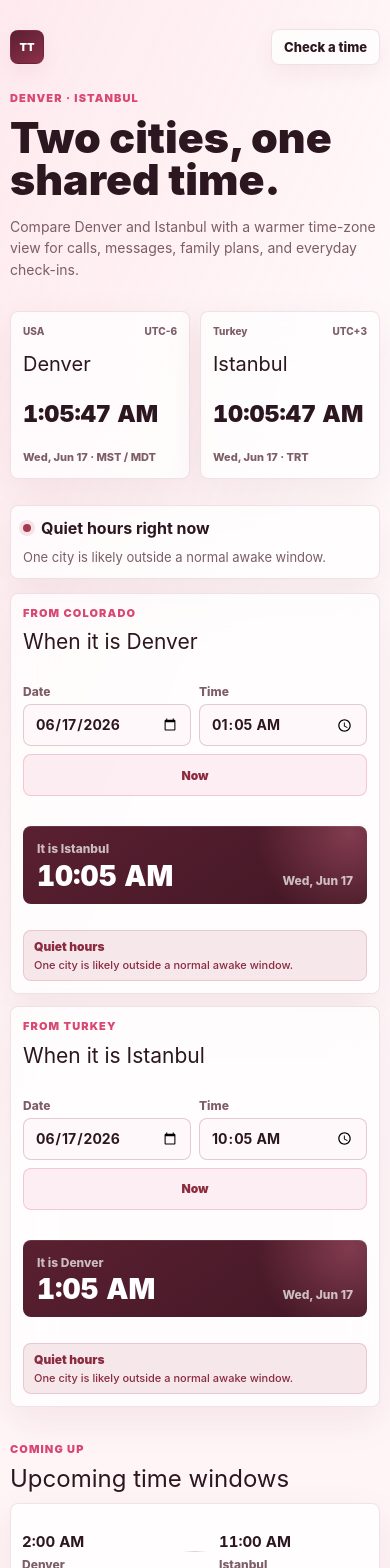
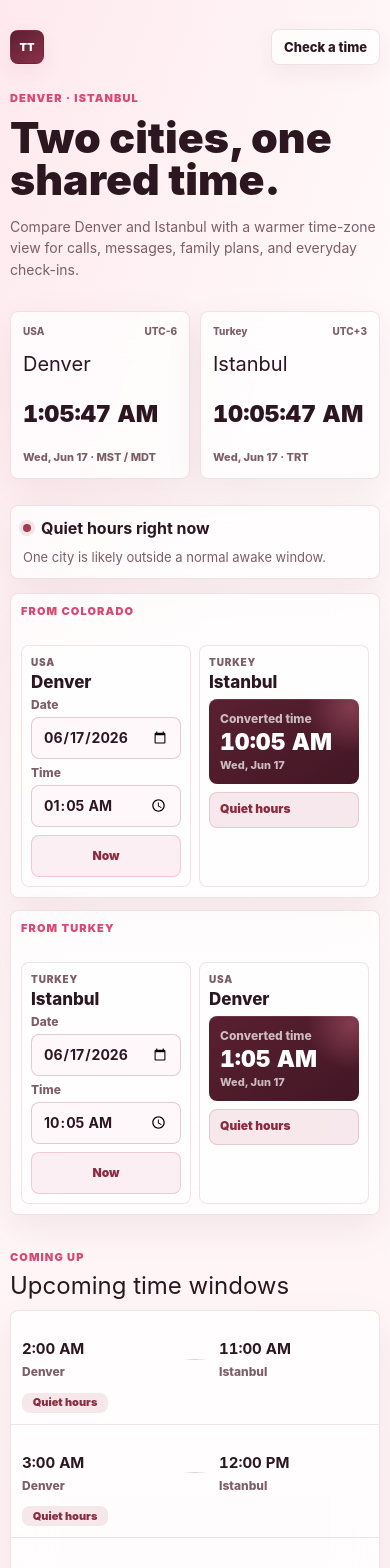
Before and after one commit to nkdag/time-converter-app, a React (Vite) app: page / in a window 390 px wide. Shown: the top 1568 px of the page. Built offline with nearby package versions, Linux system fonts and the light colour scheme.

Commit message:
Show converter cities side by side

```diff
--- a/src/App.css
+++ b/src/App.css
@@ -233,7 +233,7 @@
 
 .converter-grid {
   display: grid;
-  grid-template-columns: repeat(2, minmax(0, 1fr));
+  grid-template-columns: 1fr;
   gap: 12px;
 }
 
@@ -241,16 +241,63 @@
   padding: 16px;
 }
 
-.converter-panel h3 {
-  margin: 0 0 16px;
+.converter-heading {
+  display: flex;
+  align-items: center;
+  justify-content: space-between;
+  margin-bottom: 10px;
+}
+
+.converter-heading .panel-kicker {
+  margin-bottom: 0;
+}
+
+.conversion-flow {
+  display: grid;
+  grid-template-columns: minmax(0, 1fr) minmax(0, 1fr);
+  gap: 10px;
+  align-items: stretch;
+}
+
+.city-converter {
+  display: flex;
+  min-width: 0;
+  flex-direction: column;
+  gap: 10px;
+  border: 1px solid var(--line);
+  border-radius: 8px;
+  padding: 12px;
+  background: rgba(255, 255, 255, 0.52);
+}
+
+.city-converter-head {
+  display: flex;
+  align-items: baseline;
+  justify-content: space-between;
+  gap: 8px;
+  min-width: 0;
+}
+
+.city-converter-head span {
+  color: var(--app-muted);
+  font-size: 10px;
+  font-weight: 900;
+  letter-spacing: 0.08em;
+  text-transform: uppercase;
+}
+
+.city-converter-head strong {
+  min-width: 0;
   color: var(--ink);
-  font-size: 21px;
-  line-height: 1.15;
+  font-size: 20px;
+  line-height: 1;
+  font-weight: 850;
+  overflow-wrap: anywhere;
 }
 
 .date-time-control {
   display: grid;
-  grid-template-columns: minmax(0, 1fr) 120px auto;
+  grid-template-columns: minmax(0, 1fr) 112px auto;
   align-items: end;
   gap: 8px;
 }
@@ -319,7 +366,7 @@
   grid-template-columns: minmax(0, 1fr) auto;
   gap: 4px 12px;
   align-items: end;
-  margin: 14px 0 10px;
+  margin: 0;
   padding: 14px;
   border-radius: 8px;
   background:
@@ -479,8 +526,7 @@
     padding-top: 10px;
   }
 
-  .hero-grid,
-  .converter-grid {
+  .hero-grid {
     grid-template-columns: 1fr;
   }
 
@@ -540,6 +586,29 @@
     padding: 12px;
   }
 
+  .converter-panel {
+    padding: 10px;
+  }
+
+  .conversion-flow {
+    gap: 8px;
+  }
+
+  .city-converter {
+    gap: 8px;
+    padding: 9px;
+  }
+
+  .city-converter-head {
+    align-items: flex-start;
+    flex-direction: column;
+    gap: 4px;
+  }
+
+  .city-converter-head strong {
+    font-size: 17px;
+  }
+
   .clock-card h2 {
     font-size: 20px;
   }
@@ -572,16 +641,28 @@
   }
 
   .date-time-control {
-    grid-template-columns: repeat(2, minmax(0, 1fr));
+    grid-template-columns: 1fr;
   }
 
   .date-now-button {
-    grid-column: 1 / -1;
+    grid-column: auto;
   }
 
   .status-pill small {
-    max-width: none;
-    text-align: left;
+    display: none;
+  }
+
+  .result-box {
+    grid-template-columns: 1fr;
+    padding: 11px;
+  }
+
+  .result-box strong {
+    font-size: 23px;
+  }
+
+  .result-box small {
+    font-size: 11px;
   }
 
   .timeline-row {
--- a/src/App.jsx
+++ b/src/App.jsx
@@ -218,11 +218,14 @@ function ConversionPanel({
 
   return (
     <Card className="converter-panel">
-      <div>
+      <div className="converter-heading">
         <p className="panel-kicker">{title}</p>
-        <h3>
-          When it is {source.label}
-        </h3>
+      </div>
+      <div className="conversion-flow">
+        <div className="city-converter source-converter">
+          <div className="city-converter-head">
+            <span>{source.country}</span>
+            <strong>{source.label}</strong>
           </div>
           <div className="date-time-control" aria-label={`${source.label} date and time`}>
             <Label>
@@ -252,8 +255,14 @@ function ConversionPanel({
               Now
             </Button>
           </div>
+        </div>
+        <div className="city-converter result-converter">
+          <div className="city-converter-head">
+            <span>{target.country}</span>
+            <strong>{target.label}</strong>
+          </div>
           <div className="result-box">
-        <span>It is {target.label}</span>
+            <span>Converted time</span>
             {convertedDate ? (
               <>
                 <strong>{formatTime(convertedDate, target.zone)}</strong>
@@ -270,6 +279,8 @@ function ConversionPanel({
             <span>{status.label}</span>
             <small>{status.note}</small>
           </Badge>
+        </div>
+      </div>
     </Card>
   )
 }
```
Lines whose indentation alone changed are shown as unchanged.
